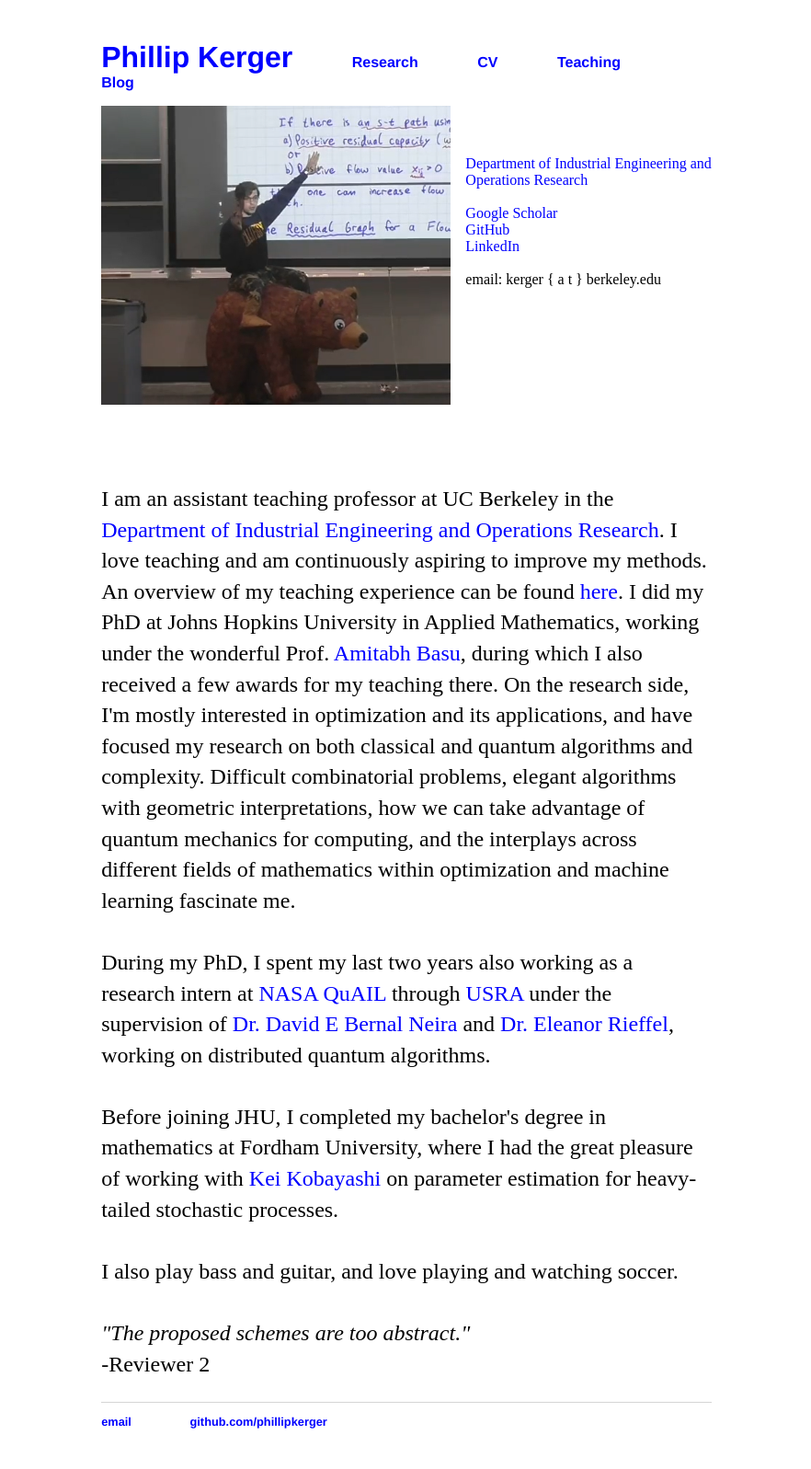
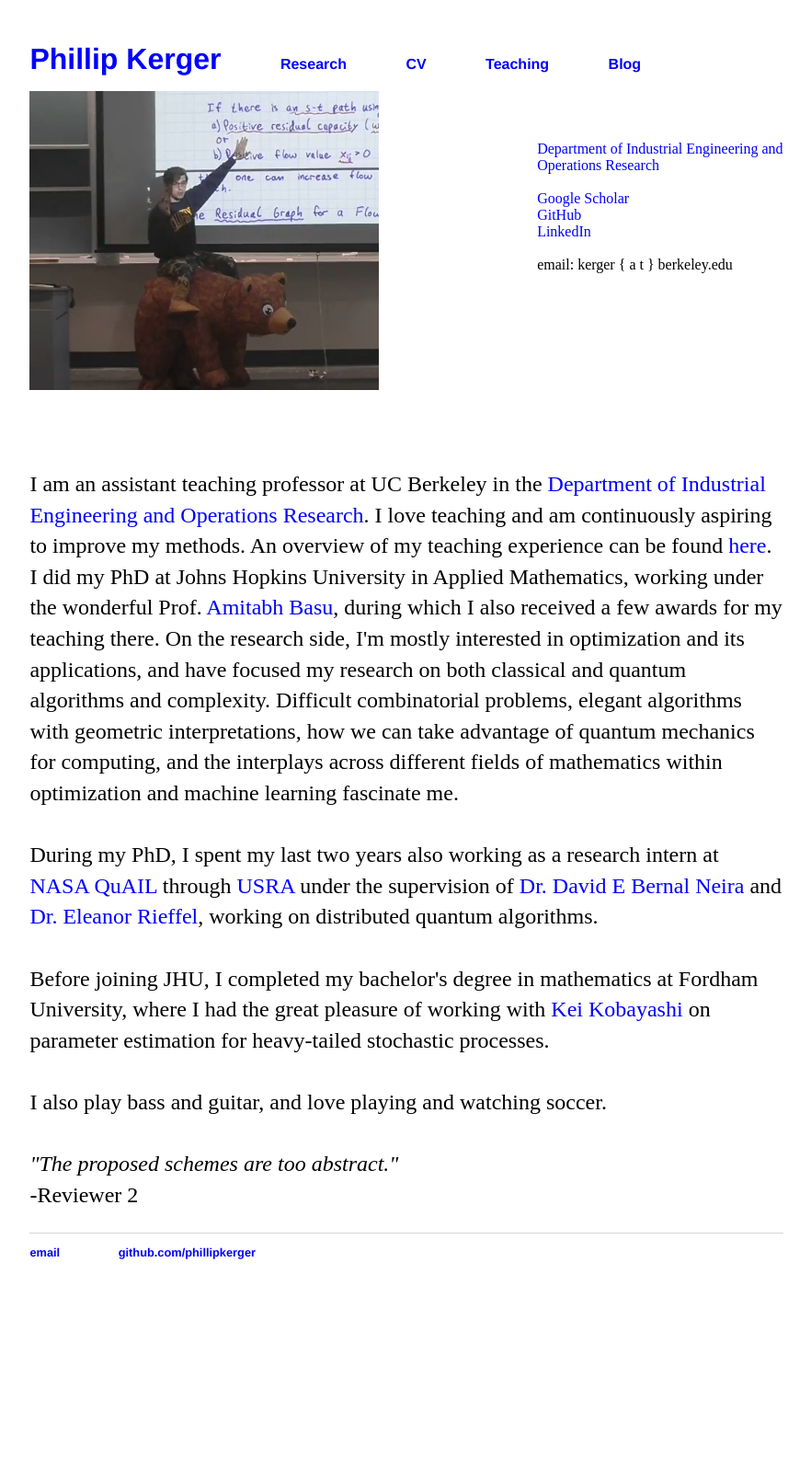
Before and after one commit to PhillipKerger/phillipkerger.github.io, a Jekyll site: the page built from index.html, in a window 1280 px wide. Shown: the whole page at 92% size, without its empty margins (198-1080 px from the left). Built offline with Jekyll 4.4.1, drawn with Linux system fonts in a browser that asks for light colours; after the commit the page ends 1415 px from its top, so only the background shows below that.

Commit message:
Update main.css

```diff
--- a/css/main.css
+++ b/css/main.css
@@ -1,6 +1,6 @@
 body, html {
-    margin-left: 14%;
-    margin-right: 14%;
+    margin-left: 10%;
+    margin-right: 10%;
     margin-bottom: 2%;
     margin-top: 2%;
     background-color: white !important;
```
